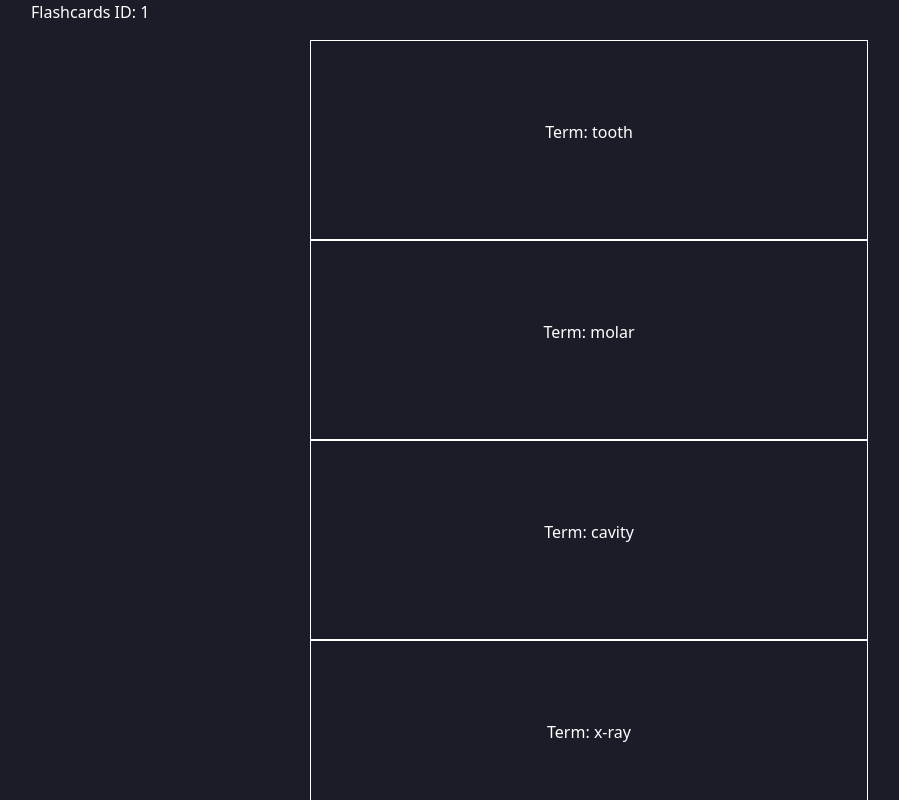
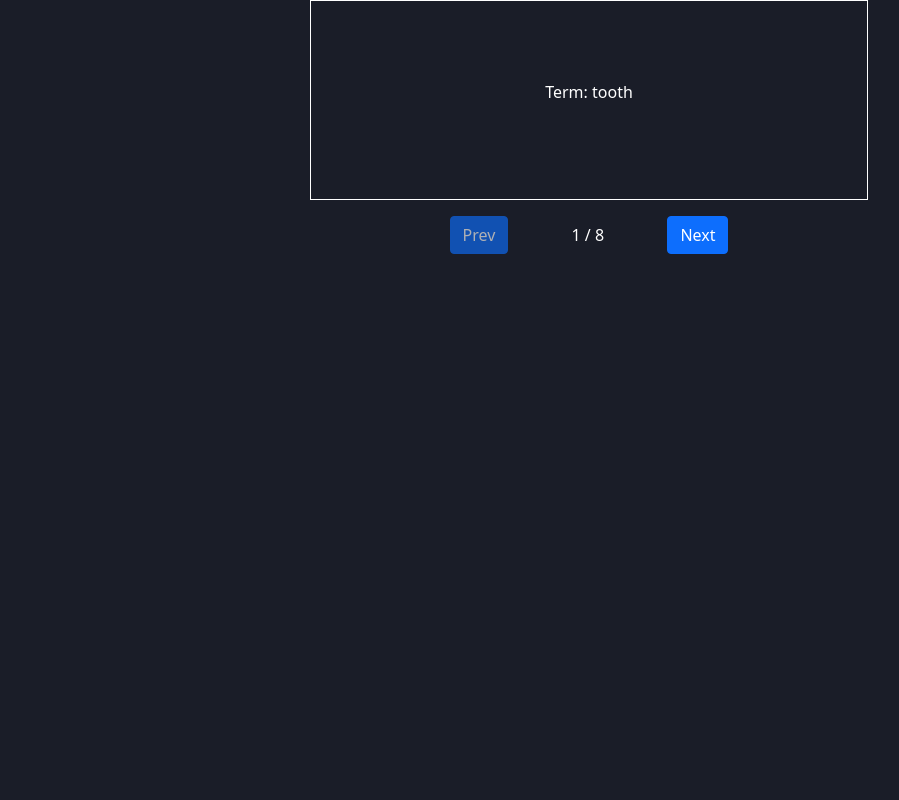
Before and after one commit to theMVPshop/flipcards, a React (Create React App) app: page /flashcards/1 in a window 1280 px wide. Shown: the top 800 px of the page, without its empty margins (51-950 px from the left). Built offline with nearby package versions, Linux system fonts and the light colour scheme.

Commit message:
Add functionality to flip cards and rotate through stack

```diff
--- a/src/Components/FlashCard.module.css
+++ b/src/Components/FlashCard.css
@@ -21,8 +21,8 @@
     transform-style: preserve-3d;
   }
 
-  .flashcard:hover .flashcardInner {
-    /* transform: rotateY(180deg); */
+  .flashcardInner.showBack {
+    transform: rotateY(-180deg);
   }
 
   .flashcardFront, .flashcardBack {
--- a/src/Components/FlashCard.js
+++ b/src/Components/FlashCard.js
@@ -1,21 +1,34 @@
 import React from 'react';
+import { useState } from 'react';
 
-import styles from './FlashCard.module.css';
+import './FlashCard.css';
 
 const FlashCard = ({
     card
 }) => {
+
+    const [flipped, setFlipped] = useState(false);
+
+    const flipCard = () => setFlipped(!flipped);
+
     return (
-        <button className={styles.flashcard}>
-            <div className={styles.flashcardInner}>
-                <div className={styles.flashcardFront}>
+        <>
+            {card.isVisible && (
+                <button
+                    onClick={flipCard}
+                    className="flashcard"
+                >
+                    <div className={`flashcardInner ${flipped ? 'showBack' : 'showFront'}`}>
+                        <div className="flashcardFront">
                             <p>Term: {card.term}</p>
                         </div>
-                <div className={styles.flashcardBack}>
+                        <div className="flashcardBack">
                             <p>Definition: {card.definition}</p>
                         </div>
                     </div>
                 </button>
+            )}
+        </>
     )
 }
 
--- a/src/Components/Flashcards.css
+++ b/src/Components/Flashcards.css
@@ -0,0 +1,12 @@
+.flashcardsNavigation {
+    display: flex;
+    align-items: center;
+    justify-content: space-between;
+    width: 25%;
+    margin: auto;
+    margin-top: 1rem;
+}
+
+.flashcardsNavigation .counter {
+    margin-bottom: 0;
+}
--- a/src/Components/Flashcards.js
+++ b/src/Components/Flashcards.js
@@ -6,6 +6,7 @@ import data from '../data/db.json';
 import FlashCard from './FlashCard';
 
 import Container from 'react-bootstrap/Container';
+import Button from 'react-bootstrap/Button';
 
 import './Flashcards.css';
 
@@ -13,31 +14,67 @@ const Flashcards = () => {
     const { id } = useParams();
     const [studySet, setStudySet] = useState({});
     const [cards, setCards] = useState([]);
+    const [currentCardIdx, setCurrentCardIdx] = useState(0);
 
     useEffect(() => {
         // Get the current study set based on the id from the url parameters
         let foundStudySet = data.cardSets.find(set => set.id === Number(id));
         setStudySet(foundStudySet);
 
+        // Get the flashcards from the study set and set the first card visibility to isVisible
         let flashCards = foundStudySet.cards.map((card, index) => {
-            if (index === 0) {
-                card.isVisible = 'true';
+            if (index === currentCardIdx) {
+                card.isVisible = true;
                 return card;
             } else {
-                card.isVisible = 'false';
+                card.isVisible = false;
                 return card;
             }
         })
+        setCards(flashCards);
+    }, [data])
 
-        setCards(flashCards);
-    }, [])
+    const changeCard = (direction) => {
+        // Set the current card isVisible to false
+        cards[currentCardIdx].isVisible = false;
+
+        // If previous card - find the previous card by subtracting one from the index
+        // If next card - find the next card by adding one to the index
+        let newIdx;
+        if (direction === 'previous') {
+            newIdx = currentCardIdx - 1;
+        } else {
+            newIdx = currentCardIdx + 1;
+        }
+
+        // Set the new current card isVisible to true
+        cards[newIdx].isVisible = true;
+        //Set the new current card index
+        setCurrentCardIdx(newIdx);
+    }
 
     return (
         <Container>
-            <p>Flashcards ID: {id}</p>
             {cards && cards.map((card, index) => (
                 <FlashCard key={index} card={card} />
             ))}
+            <nav className='flashcardsNavigation'>
+                <Button
+                    onClick={() => changeCard('previous')}
+                    disabled={currentCardIdx === 0}
+                >
+                    Prev
+                </Button>
+                <p className='counter'>
+                    {currentCardIdx + 1} / {cards.length}
+                </p>
+                <Button
+                    onClick={() => changeCard('next')}
+                    disabled={currentCardIdx === cards.length - 1}
+                >
+                    Next
+                </Button>
+            </nav>
         </Container>
     )
 }
--- a/src/data/db.json
+++ b/src/data/db.json
@@ -92,7 +92,7 @@
             ]
         },
         {
-            "id": 1,
+            "id": 3,
             "course": "Coding",
             "title": "Coding basics",
             "description": "Different coding languages",
```
Lines whose indentation alone changed are shown as unchanged.
